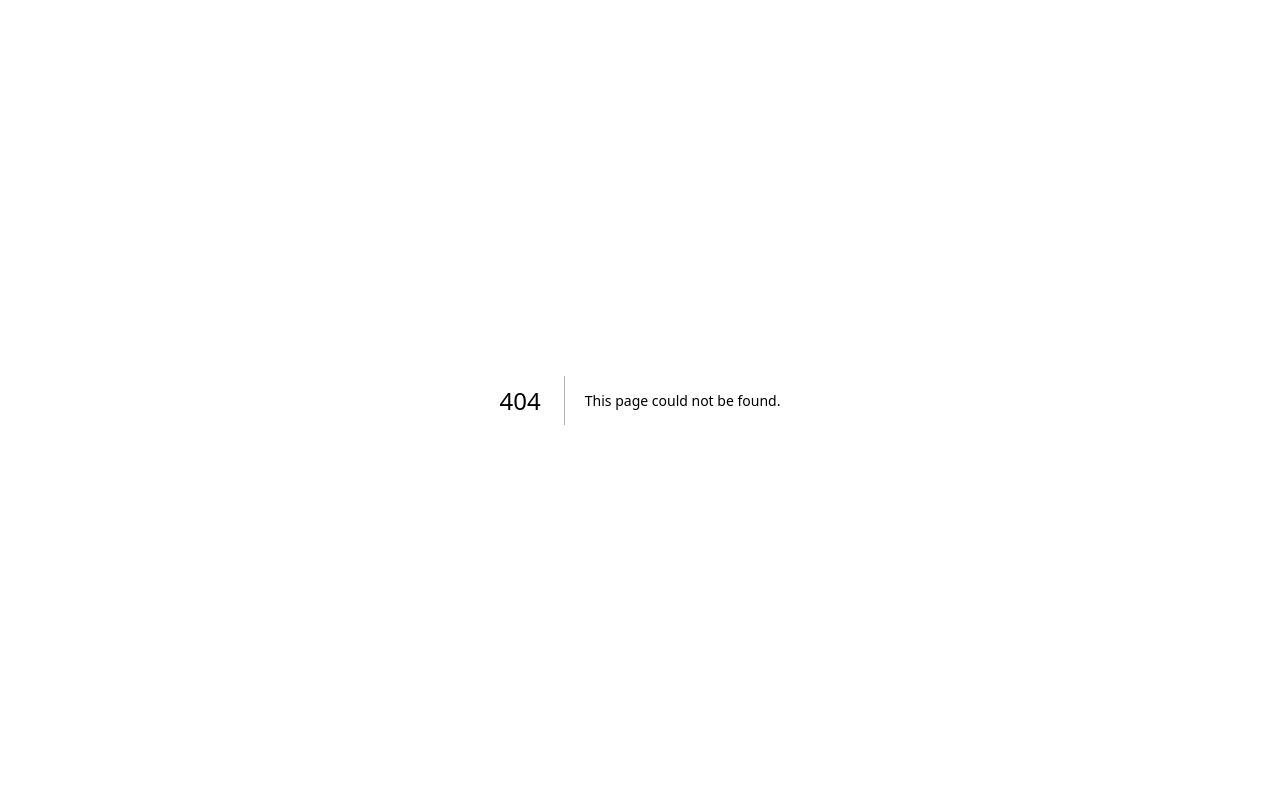
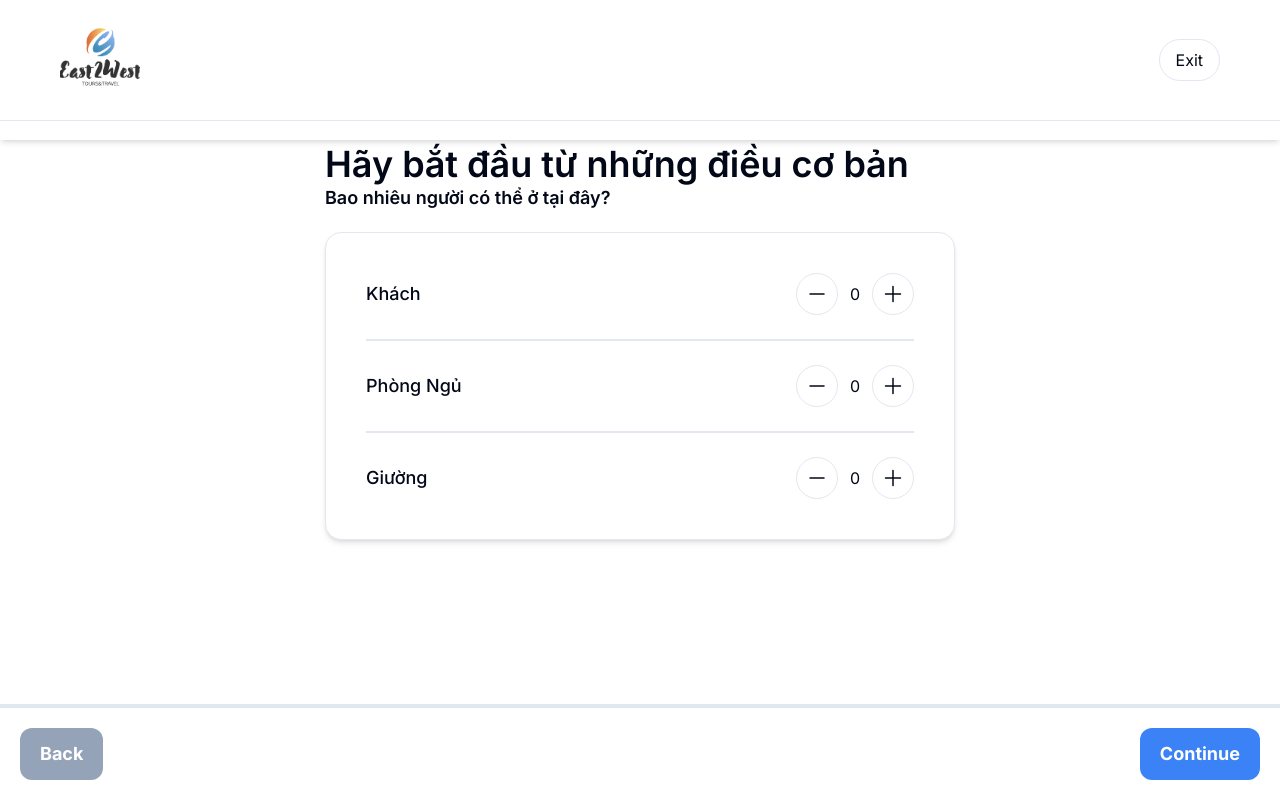
Before and after one commit to phamminhkhoa2k4/East2West-Client, a Next.js app: page /homestays/host/floor in a window 1280 px wide. Before the commit this address had no page. Shown: the top 798 px of the page. Built offline with nearby package versions, Linux system fonts and the light colour scheme.

Commit message:
💄 style : style floor in host homestay page

```diff
--- /dev/null
+++ b/app/(ui)/homestays/host/floor/page.tsx
@@ -0,0 +1,199 @@
+"use client"
+import Image from "next/image";
+import { useState } from "react";
+
+const Floor = () => {
+    const [countAdult, setCountAdult] = useState<number>(0);
+    const [countChildren, SetCountChildren] = useState<number>(0);
+    const [countBaby, SetCountBaby] = useState<number>(0);
+  return (
+    <div>
+      <div className="bg-white fixed right-0 left-0 top-0  px-15 pt-5 pb-5 z-999 border-b">
+        <div className="flex items-center justify-between">
+          <div className="w-20 h-20">
+            <Image
+              src={"/Logo.png"}
+              alt=""
+              height={300}
+              width={300}
+              className="object-center object-cover w-full h-full"
+            />
+          </div>
+          <div>
+            <button className="border px-4 py-2 rounded-full">Exit</button>
+          </div>
+        </div>
+      </div>
+      <div className="flex flex-col items-center justify-center mt-36 mb-30">
+        <div className="text-4xl font-semibold w-[630px]">
+          Hãy bắt đầu từ những điều cơ bản
+        </div>
+        <div className="w-[630px]  text-lg font-semibold">
+          Bao nhiêu người có thể ở tại đây?
+        </div>
+        <div className="w-[630px]  mt-5 ">
+          <div className="bg-white w-full py-4 px-10 border rounded-2xl shadow-md">
+            <div className="flex items-center w-full justify-between py-6 border-b-2">
+              <div>
+                <h3 className="font-medium text-lg">Khách</h3>
+              </div>
+              <div className="flex items-center gap-3">
+                <button
+                  className="border rounded-full p-2"
+                  onClick={() =>
+                    setCountAdult((prev) => (prev > 0 ? prev - 1 : prev))
+                  }
+                >
+                  <svg
+                    xmlns="http://www.w3.org/2000/svg"
+                    fill="none"
+                    viewBox="0 0 24 24"
+                    stroke-width="1.5"
+                    stroke="currentColor"
+                    className="size-6"
+                  >
+                    <path
+                      stroke-linecap="round"
+                      stroke-linejoin="round"
+                      d="M5 12h14"
+                    />
+                  </svg>
+                </button>
+                <span>{countAdult}</span>
+                <button
+                  className="border rounded-full p-2"
+                  onClick={() => setCountAdult((prev) => prev + 1)}
+                >
+                  <svg
+                    xmlns="http://www.w3.org/2000/svg"
+                    fill="none"
+                    viewBox="0 0 24 24"
+                    stroke-width="1.5"
+                    stroke="currentColor"
+                    className="size-6"
+                  >
+                    <path
+                      stroke-linecap="round"
+                      stroke-linejoin="round"
+                      d="M12 4.5v15m7.5-7.5h-15"
+                    />
+                  </svg>
+                </button>
+              </div>
+            </div>
+            <div className="flex items-center w-full justify-between py-6 border-b-2">
+              <div>
+                <h3 className="font-medium text-lg">Phòng Ngủ</h3>
+              </div>
+              <div className="flex items-center gap-3">
+                <button
+                  className="border rounded-full p-2"
+                  onClick={() => {
+                    SetCountChildren((prev) => (prev > 0 ? prev - 1 : prev));
+                  }}
+                >
+                  <svg
+                    xmlns="http://www.w3.org/2000/svg"
+                    fill="none"
+                    viewBox="0 0 24 24"
+                    stroke-width="1.5"
+                    stroke="currentColor"
+                    className="size-6"
+                  >
+                    <path
+                      stroke-linecap="round"
+                      stroke-linejoin="round"
+                      d="M5 12h14"
+                    />
+                  </svg>
+                </button>
+                <span>{countChildren}</span>
+                <button
+                  className="border rounded-full p-2"
+                  onClick={() => {
+                    SetCountChildren((prev) => prev + 1);
+                  }}
+                >
+                  <svg
+                    xmlns="http://www.w3.org/2000/svg"
+                    fill="none"
+                    viewBox="0 0 24 24"
+                    stroke-width="1.5"
+                    stroke="currentColor"
+                    className="size-6"
+                  >
+                    <path
+                      stroke-linecap="round"
+                      stroke-linejoin="round"
+                      d="M12 4.5v15m7.5-7.5h-15"
+                    />
+                  </svg>
+                </button>
+              </div>
+            </div>
+            <div className="flex items-center w-full justify-between py-6 ">
+              <div>
+                <h3 className="font-medium text-lg">Giường</h3>
+              </div>
+              <div className="flex items-center gap-3">
+                <button
+                  className="border rounded-full p-2"
+                  onClick={() => {
+                    SetCountBaby((prev) => (prev > 0 ? prev - 1 : prev));
+                  }}
+                >
+                  <svg
+                    xmlns="http://www.w3.org/2000/svg"
+                    fill="none"
+                    viewBox="0 0 24 24"
+                    stroke-width="1.5"
+                    stroke="currentColor"
+                    className="size-6"
+                  >
+                    <path
+                      stroke-linecap="round"
+                      stroke-linejoin="round"
+                      d="M5 12h14"
+                    />
+                  </svg>
+                </button>
+                <span>{countBaby}</span>
+                <button
+                  className="border rounded-full p-2"
+                  onClick={() => {
+                    SetCountBaby((prev) => prev + 1);
+                  }}
+                >
+                  <svg
+                    xmlns="http://www.w3.org/2000/svg"
+                    fill="none"
+                    viewBox="0 0 24 24"
+                    stroke-width="1.5"
+                    stroke="currentColor"
+                    className="size-6"
+                  >
+                    <path
+                      stroke-linecap="round"
+                      stroke-linejoin="round"
+                      d="M12 4.5v15m7.5-7.5h-15"
+                    />
+                  </svg>
+                </button>
+              </div>
+            </div>
+          </div>
+        </div>
+      </div>
+      <div className=" bg-white border-t-4 flex fixed left-0 right-0 bottom-0 items-center justify-between">
+        <button className="px-5 py-3 my-5 ml-5 rounded-xl text-lg font-bold text-white bg-slate-400">
+          Back
+        </button>
+        <button className="px-5 py-3 my-5 mr-5 rounded-xl text-lg font-bold text-white bg-blue-500">
+          Continue
+        </button>
+      </div>
+    </div>
+  );
+};
+
+export default Floor;
```
